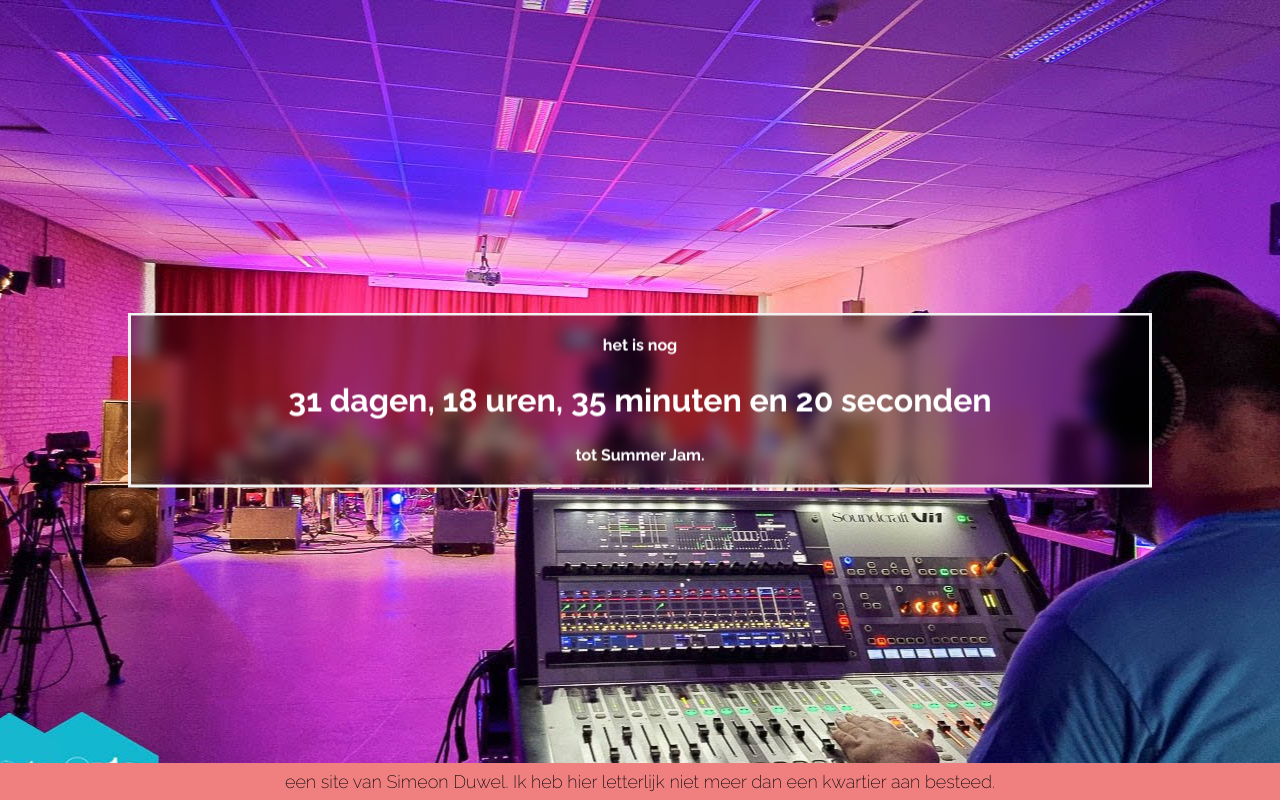
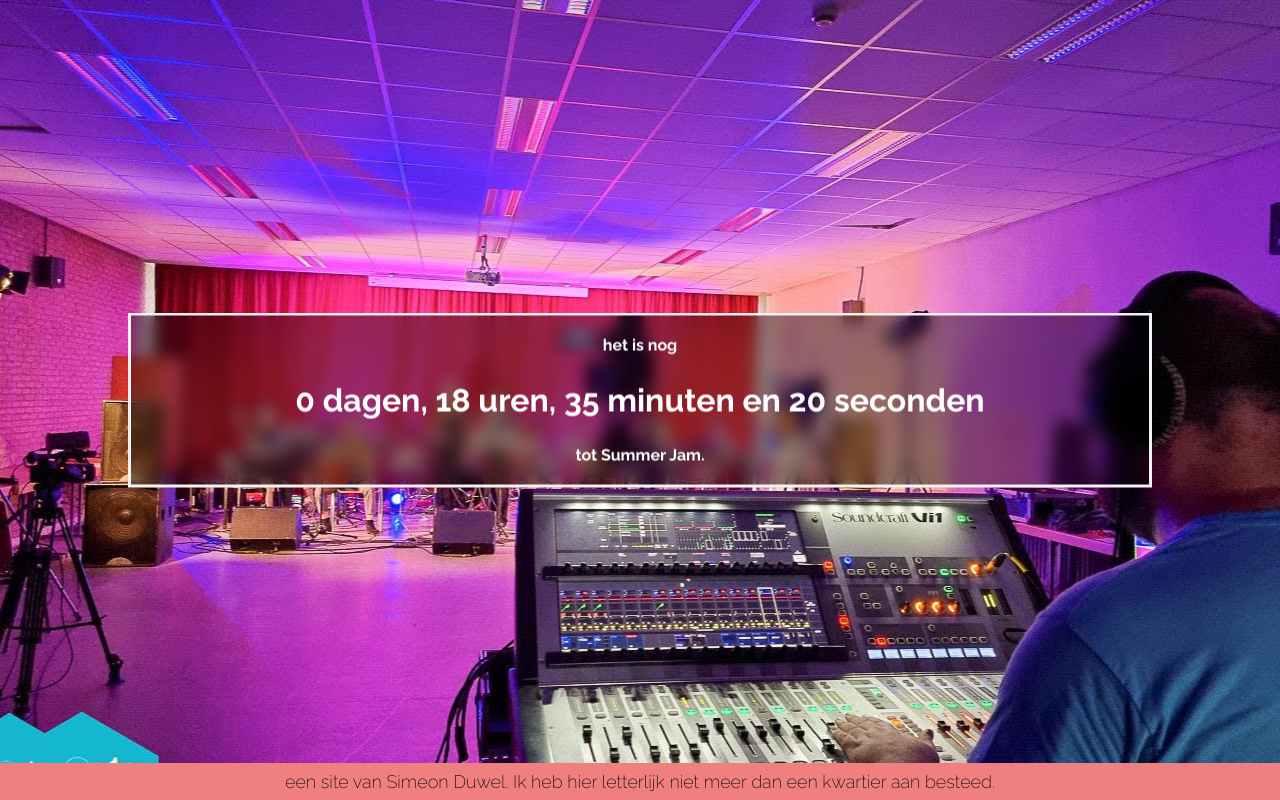
Before and after one commit to WalrusGumboot/hoelangtotsummerjam, a plain HTML site: page index.html in a window 1280 px wide. Drawn offline with Linux system fonts and the light colour scheme.

Commit message:
Corrected date

```diff
--- a/index.html
+++ b/index.html
@@ -70,7 +70,7 @@
 
     <script>
         function update() {
-            var summerJam = new Date(2022, 7, 31, 13, 0, 0, 0);
+            var summerJam = new Date(2022, 6, 31, 13, 0, 0, 0);
             var diff = summerJam.getTime() - new Date().getTime();
             var dagen = Math.floor(diff / (1000 * 60 * 60 * 24));
             var uren = Math.floor((diff % (1000 * 60 * 60 * 24)) / (1000 * 60 * 60));
```
